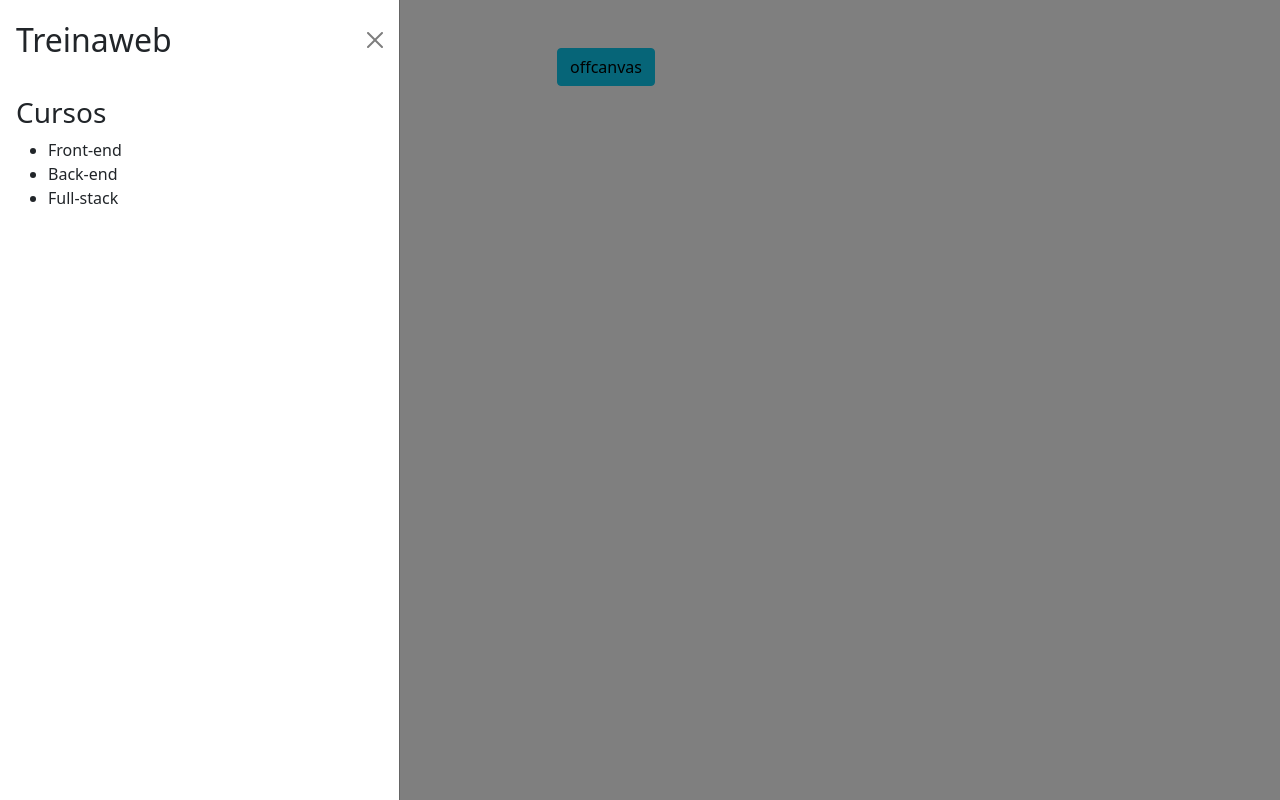
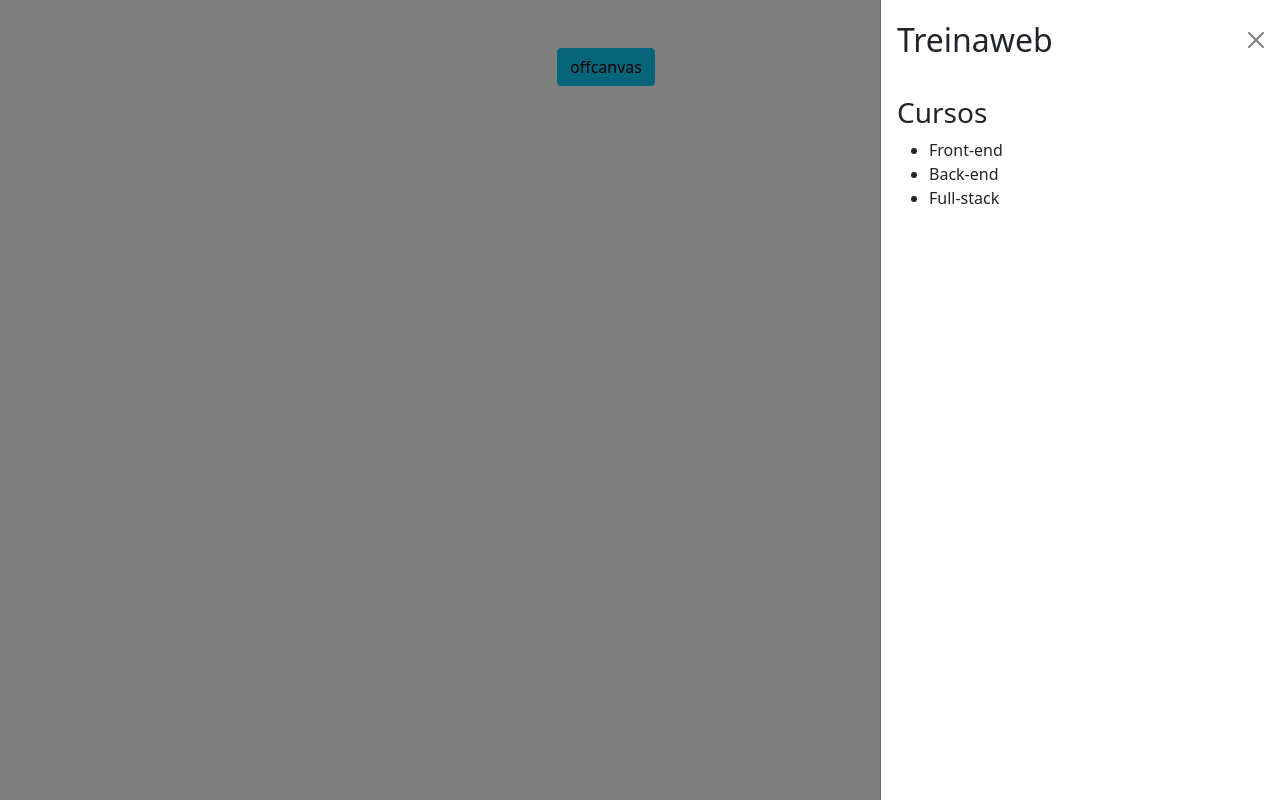
Before and after one commit to treinaweb/treinaweb-bootstrap-Conhecendo-componentes-de-Offcanvas-e-Toasts, a plain HTML site: page offcanvas e toasts/offcanvas/index.html in a window 1280 px wide. Both pictures are taken after a click on the button "offcanvas". Drawn offline with nearby package versions, Linux system fonts and the light colour scheme.

Commit message:
1-3 Definindo a opção que o Offcanvas deve ser exibido

```diff
--- a/offcanvas e toasts/offcanvas/index.html
+++ b/offcanvas e toasts/offcanvas/index.html
@@ -15,7 +15,7 @@
                 <a class="btn btn-info" role="button" data-bs-toggle="offcanvas" href="#myOffcanvas" aria-controls="myOffcanvas">
                     offcanvas
                 </a>
-                <div class="offcanvas offcanvas-start" id="myOffcanvas" tabindex="-1" aria-labelledby="offcanvasTreinaweb">
+                <div class="offcanvas offcanvas-end" id="myOffcanvas" tabindex="-1" aria-labelledby="offcanvasTreinaweb">
                     <div class="offcanvas-header" id="offcanvasTreinaweb">
                         <h2 class="offcanvas-title">Treinaweb</h2>
                         <button class="btn-close" data-bs-dismiss="offcanvas"></button>
```
